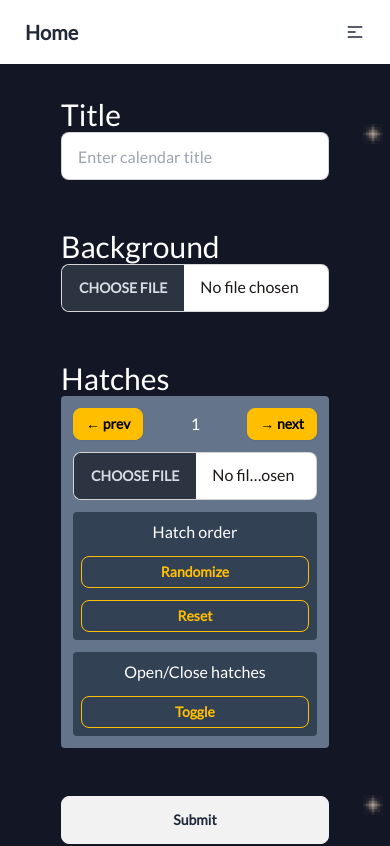
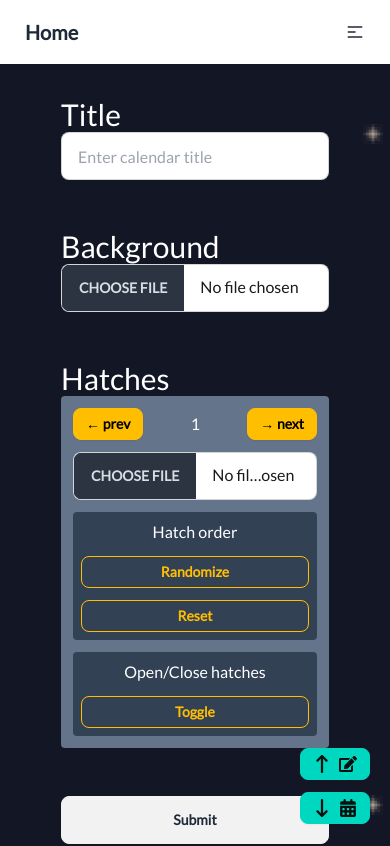
Before and after one commit to johntrehearn/CalendarApp-Team-5, a Next.js app in the folder frontend/: page /new in a window 390 px wide. Shown: the top 846 px of the page. Built offline with nearby package versions, Linux system fonts and the light colour scheme.

Commit message:
Add view navigation on smaller screens

```diff
--- a/frontend/src/app/new/page.tsx
+++ b/frontend/src/app/new/page.tsx
@@ -1,6 +1,8 @@
 'use client';
 import React, { useState } from 'react';
 import Calendar from '@/components/Calendar';
+import { FaEdit } from 'react-icons/fa';
+import { FaArrowUpLong, FaArrowDownLong, FaCalendarDays } from 'react-icons/fa6';
 
 // This type is for the overall state of the New Calendar page
 // It will be used to pick necessary data for the Calendar component (preview)
@@ -164,8 +166,19 @@ const NewCalendarPage = () => {
 
   return (
     <main className="grid md:grid-cols-[300px_1fr] min-h-screen">
+      {/* View navigation */}
+      <div className="md:hidden flex flex-col gap-3 w-max fixed bottom-5 right-5 z-20">
+        <a href="#settings" className="btn btn-sm btn-accent text-lg">
+          <FaArrowUpLong />
+          <FaEdit />
+        </a>
+        <a href="#preview" className="btn btn-sm btn-accent text-lg">
+          <FaArrowDownLong />
+          <FaCalendarDays />
+        </a>
+      </div>
       {/* Settings */}
-      <section className="flex flex-col gap-12 max-w-[300px] mx-auto py-8 px-4 bg-base text-white">
+      <section id="settings" className="flex flex-col gap-12 max-w-[300px] mx-auto py-8 px-4 bg-base text-white">
         {/* Title */}
         <div>
           <h2 className="text-3xl">Title</h2>
@@ -224,7 +237,7 @@ const NewCalendarPage = () => {
       </section>
 
       {/* Preview */}
-      <section>
+      <section id="preview">
         <Calendar title={data.title} backgroundUrl={data.backgroundUrl} hatches={data.hatches} toggleHatch={toggleHatch} />
       </section>
     </main>
```
